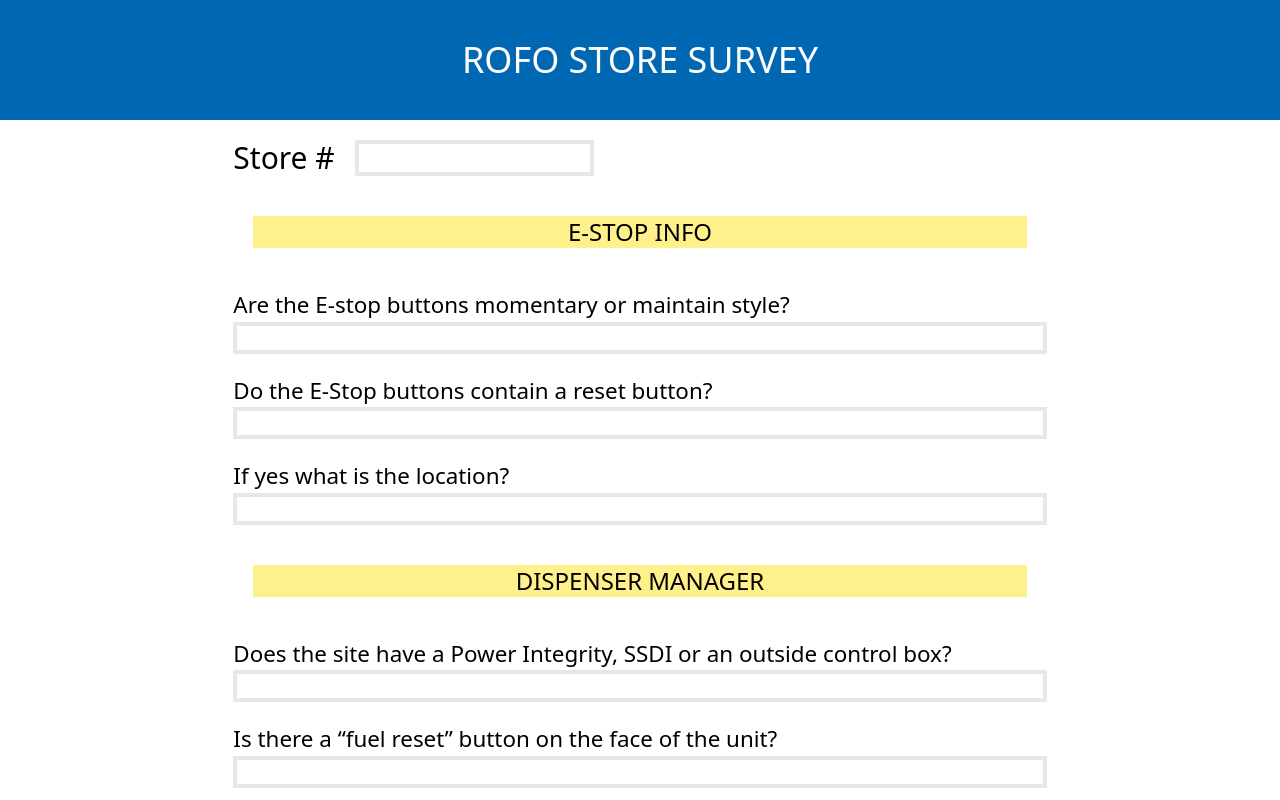
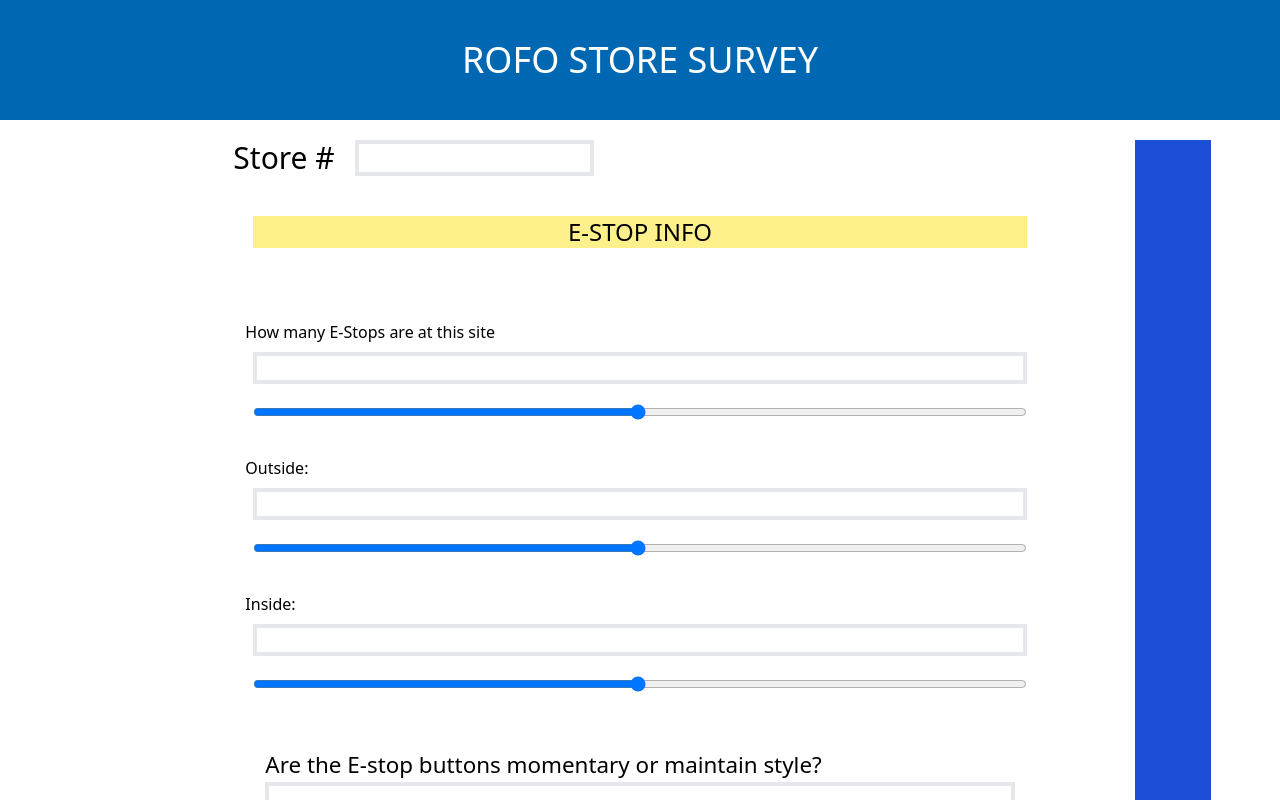
Before and after one commit to Naturealizor/portfolio-website-V2, a SvelteKit app: page /rofosurvey in a window 1280 px wide. Shown: the top 800 px of the page. Built offline with nearby package versions, Linux system fonts and the light colour scheme.

Commit message:
ADDED VARS

```diff
--- a/src/routes/rofosurvey/+page.svelte
+++ b/src/routes/rofosurvey/+page.svelte
@@ -1,4 +1,8 @@
 <script>
+	let totalEstops;
+	let outsideBtns;
+	let insideBtns;
+
 	let estopQuestions = [
 		// { id: 1, text: `How many E-Stops are at this site?` },
 		// { id: 2, text: `Outside:` },
@@ -83,6 +87,43 @@
 				<input class="border-4 " type="text" id="form-input" name="storeNum" />
 			</div>
 			<h2 class="uppercase m-10 bg-yellow-200 text-center text-2xl">e-stop info</h2>
+			<div class="flex" />
+			<div class="m-6 p-2 grid">
+				<label for="totalEstops" id="question">How many E-Stops are at this site</label>
+				<input
+					class="border-4 m-2 pr-1"
+					type="number"
+					id="form-input"
+					bind:value={totalEstops}
+					max="10"
+					name="totalEstops"
+				/>
+				<input class="border-4 m-2 pr-1" type="range" bind:value={totalEstops} min="0" max="10" />
+				<br />
+				<label for="outsideBtns" id="question">Outside:</label>
+				<input
+					class="border-4 m-2 pr-1"
+					type="number"
+					id="form-input"
+					bind:value={outsideBtns}
+					min="0"
+					max="5"
+					name="outsideBtns"
+				/>
+				<input class="border-4 m-2 pr-1" type="range" bind:value={outsideBtns} min="0" max="10" />
+				<br />
+				<label for="insideBtns" id="question">Inside:</label>
+				<input
+					class="border-4 m-2 pr-4"
+					type="number"
+					id="form-input"
+					bind:value={insideBtns}
+					min="0"
+					max="5"
+					name="insideBtns"
+				/>
+				<input class="border-4 m-2 pr-1" type="range" bind:value={insideBtns} min="0" max="10" />
+				<br />
 				{#each estopQuestions as question}
 					<div class="grid m-5">
 						<p class=" text-md mr-5" id="question">{question.text}</p>
@@ -127,7 +168,8 @@
 		<button class="bg-blue-700 text-white p-2 m-5 align-center text-lg" on:click={submitForm}
 			>Submit</button
 		>
-</body>
+	</div></body
+>
 
 <!-- <div class="m-6 p-2 grid">
 				<label for="motorStyle" id="question"
```
Lines whose indentation alone changed are shown as unchanged.
